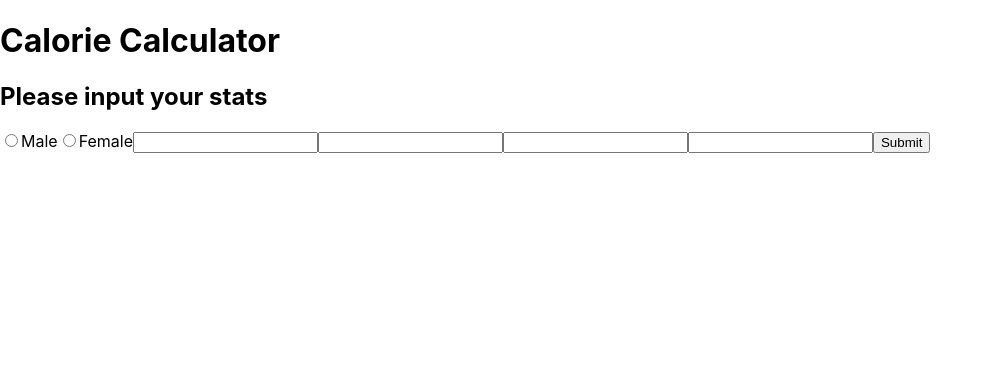
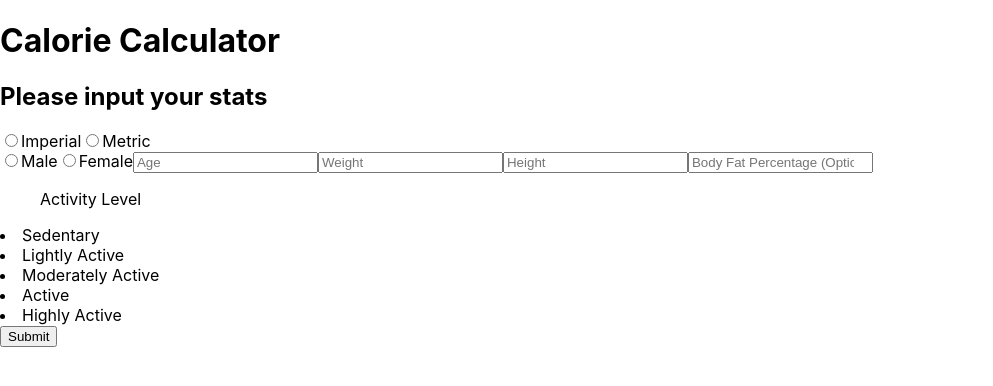
Before and after one commit to EddisonChen/calorie-tracker, a React (Create React App) app in the folder front-end/calorie-front-end/: page / in a window 1280 px wide. Shown: the top 386 px of the page, without its empty margins (0-993 px from the left). Built offline with nearby package versions, Linux system fonts and the light colour scheme.

Commit message:
added some variables

```diff
--- a/front-end/calorie-front-end/src/containers/BodyStats/BodyStats.jsx
+++ b/front-end/calorie-front-end/src/containers/BodyStats/BodyStats.jsx
@@ -4,8 +4,10 @@ import { useState, useEffect } from 'react'
 const BodyStats = (props) => {
 
     const [bf, setBf] = useState()
+    const [calculatedCalories, setCalculatedCalories] = useState()
 
     const bodyStats = {
+        "unitType" : null,
         "sex": null,
         "age": null,
         "weight": null,
@@ -20,22 +22,38 @@ const BodyStats = (props) => {
     }
 
     const calculateCalories = () => {
+        let sexValue = null;
+        bodyStats["sex"] == "male" ? sexValue = 5 : sexValue = -151;
+        if (bodyStats["bodyFatPercentage"] !== null) {
+            setCalculatedCalories()
+        } else {
+            setCalculatedCalories()
+        }
 
     }
-
-
 
 
     return (
         <div>
             <h2>Please input your stats</h2>
+                <div>
+                    <input onClick={setBodyStats} type="radio" name="unitType" value="imperial"></input>Imperial
+                    <input onClick={setBodyStats} type="radio" name="unitType" value="metric"></input>Metric
+                </div>
             <div>
                 <input onClick={setBodyStats} type="radio" name="sex" value="male"></input>Male
                 <input onClick={setBodyStats} type="radio" name="sex" value="female"></input>Female
-                <input onChange={setBodyStats} type="textbox" name="age" pattern="[[0-9]|[1-9][0-9]|[1-9][0-9][0-9]]"></input>
-                <input onChange={setBodyStats} type="textbox" name="weight"></input>
-                <input onChange={setBodyStats} type="textbox" name="height"></input>
-                <input onChange={setBodyStats} type="textbox" name="Body Fat Percentage"></input>
+                <input onChange={setBodyStats} type="number" name="age" placeholder="Age"></input>
+                <input onChange={setBodyStats} type="number" name="weight" placeholder="Weight"></input>
+                <input onChange={setBodyStats} type="number" name="height" placeholder="Height"></input>
+                <input onChange={setBodyStats} type="number" name="Body Fat Percentage" placeholder="Body Fat Percentage (Optional)"></input>
+                <ul>Activity Level</ul>
+                    <li>Sedentary</li>
+                    <li>Lightly Active</li>
+                    <li>Moderately Active</li>
+                    <li>Active</li>
+                    <li>Highly Active</li>
+
                 <button>Submit</button>
             </div>
 
```
